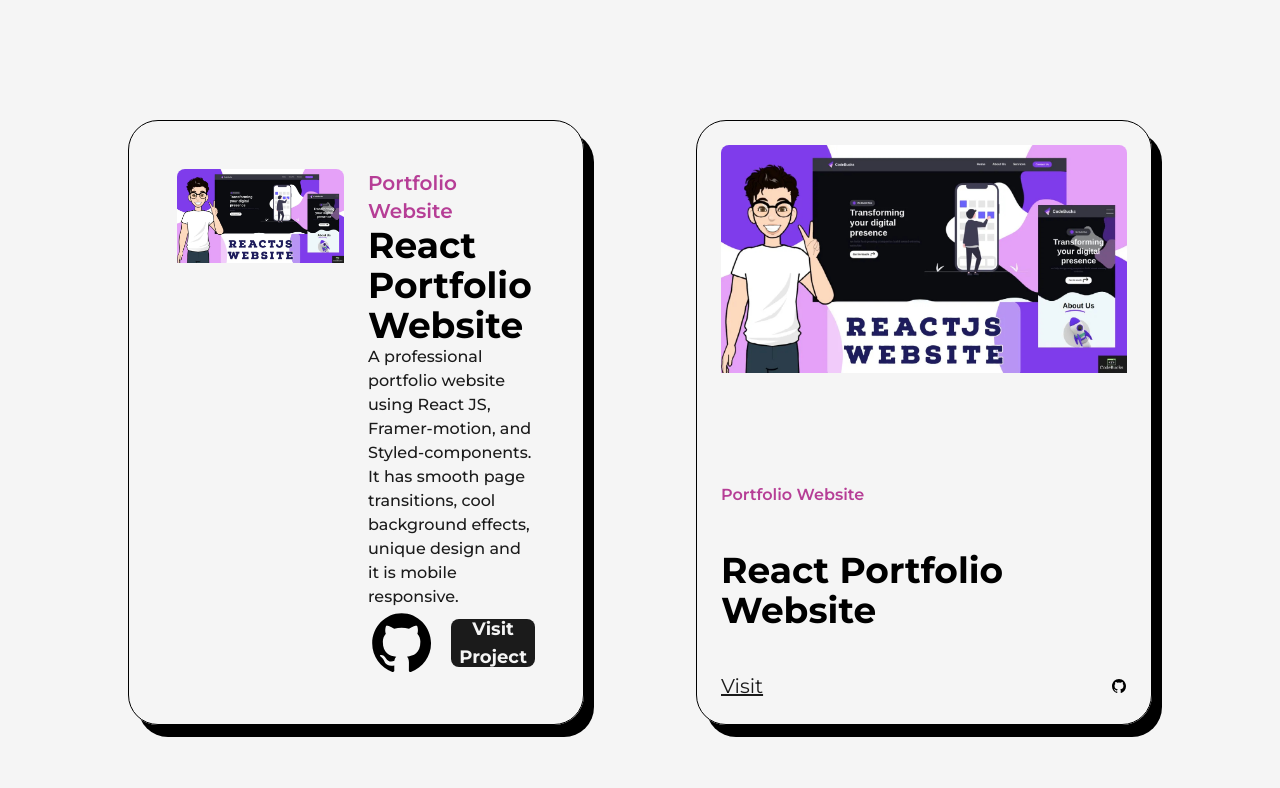
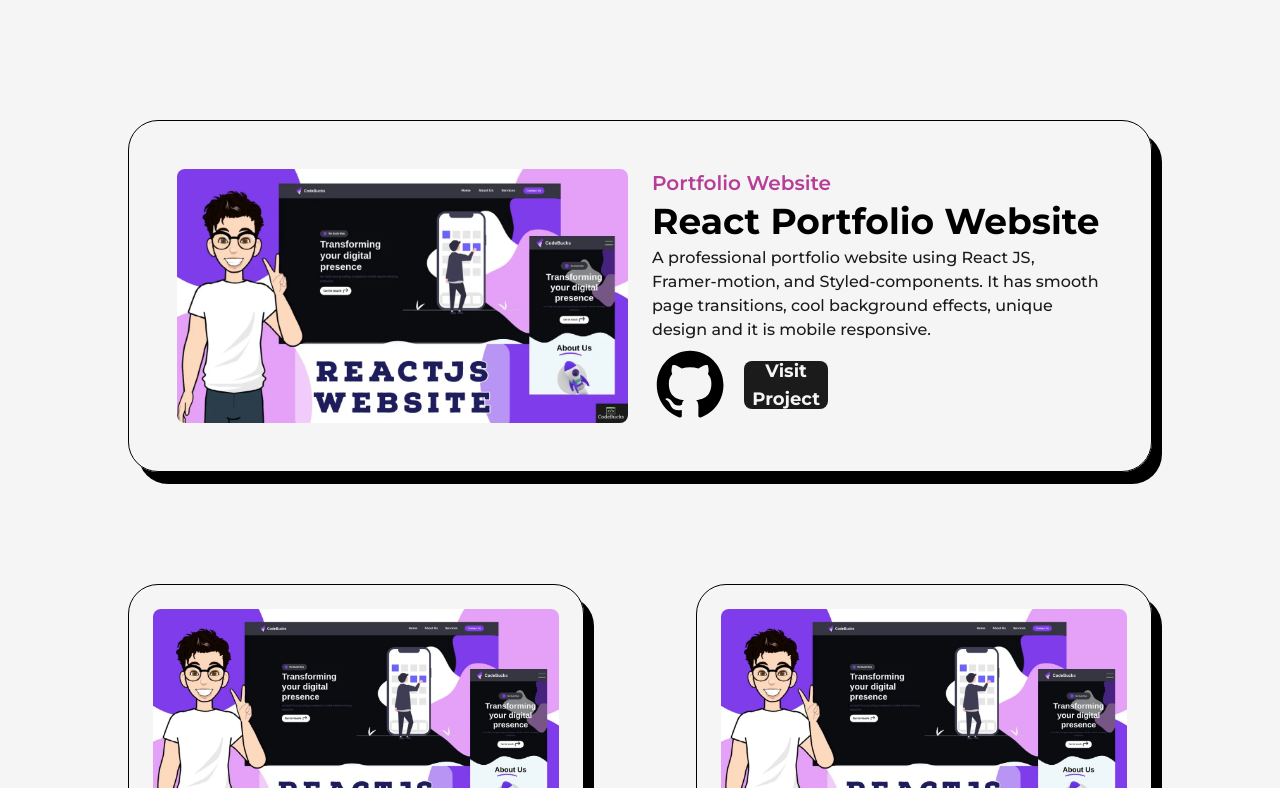
Before and after one commit to itx-alihamza/Next.js_Portfolio_Website, a Next.js app: page /projects in a window 1280 px wide. Shown: the part 512-1300 px from the top of the page. Built offline with nearby package versions, Linux system fonts and the light colour scheme.

Commit message:
Hire me fixed

```diff
--- a/src/components/NavBar.js
+++ b/src/components/NavBar.js
@@ -47,7 +47,7 @@
     <header className="w-full h-[14vh] px-28 py-8 dark:bg-dark  flex justify-between dark:text-light">
       <nav className=" gap-2">
         <CustomLink href="/" title="Home" className="mx-4" />
-        <CustomLink href="/about" title="About" className="mx-4" />
+        <CustomLink href="/About" title="About" className="mx-4" />
         <CustomLink href="/projects" title="Project" className="mx-4" />
         <CustomLink href="/articles" title="Articles" className="mx-4" />
       </nav>
--- a/src/components/ProjectFeatureCard.tsx
+++ b/src/components/ProjectFeatureCard.tsx
@@ -28,7 +28,7 @@
 }: Props) => {
   //Inside Component
   const { theme } = useTheme();
-  console.log("Theme :", theme);
+  console.log("Theme Feature Card:", theme);
 
   const cardShadow: React.CSSProperties = {
     borderRadius: "30px",
@@ -37,11 +37,13 @@
         ? "10px 12px 0 rgba(255, 255, 255, 1)"
         : "10px 12px 0 rgba(0, 0, 0, 1)",
   };
-
+  console.log("COlSPAN :", colSpan);
   return (
     <div
-      className={` col-span-${colSpan} p-[1.5rem] gap-6 grid ${
-        colSpan === 2 ? "grid-cols-2 p-[3rem]" : ""
+      className={`${
+        colSpan === ColSpanType.TWO ? "col-span-2" : "col-span-1"
+      } p-[1.5rem] gap-6 grid ${
+        colSpan === ColSpanType.TWO ? "grid-cols-2 p-[3rem]" : ""
       } rounded-3xl border-black border dark:text-light dark:border-light`}
       style={cardShadow}
     >
@@ -65,15 +67,15 @@
         <a href={link} className="text-4xl font-bold hover:underline">
           {heading}
         </a>
-        {colSpan == 2 ? (
+        {colSpan == ColSpanType.TWO ? (
           <p className="text-dark text-base font-medium dark:text-light">
             {detail}
           </p>
         ) : null}
 
-        {colSpan === 2 ? (
+        {colSpan === ColSpanType.TWO ? (
           <div className="flex flex-row items-center gap-4">
-            <GithubIcon className="w-[42px]" />
+            <GithubIcon className="w-10" />
             <div className="w-36 h-12 bg-dark dark:bg-light px-2 py-1  flex justify-center items-center rounded-lg">
               <a className=" text-center text-lg  font-bold text-light dark:text-dark">
                 Visit Project
--- a/src/pages/about.tsx
+++ b/src/pages/about.tsx
@@ -26,7 +26,7 @@
         <title>AliHamza | About Page</title>
       </Head>
       <main className="max-w-screen h-auto dark:bg-dark dark:text-light">
-        <Layout className="border border-black pt-12">
+        <Layout className=" py-20">
           <div className="text-center mb-16">
             <AnimatedText text="Passion Fuels" className="text-[90px]" />
             <AnimatedText text="Purpose!" className="text-[90px]" />
```
